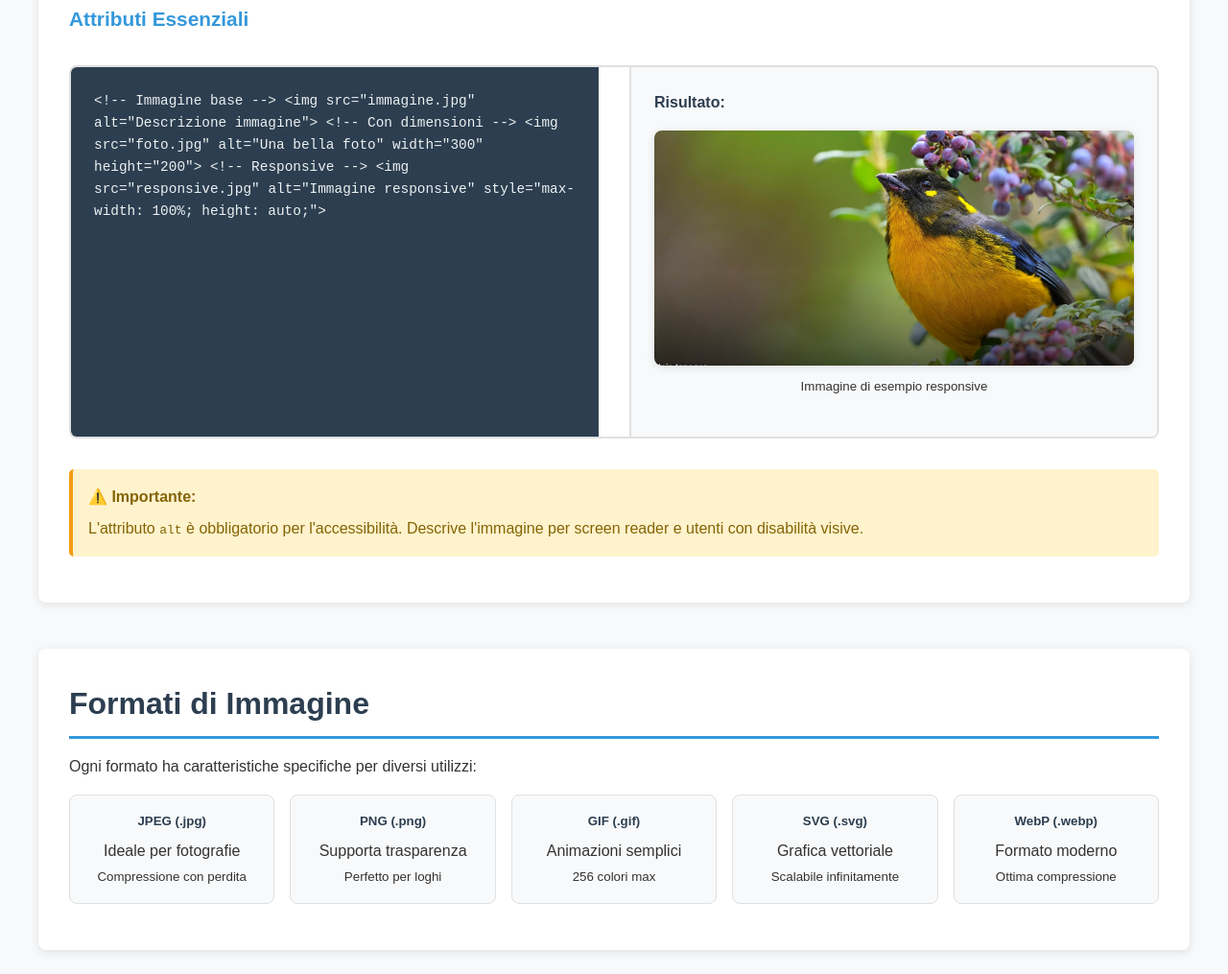
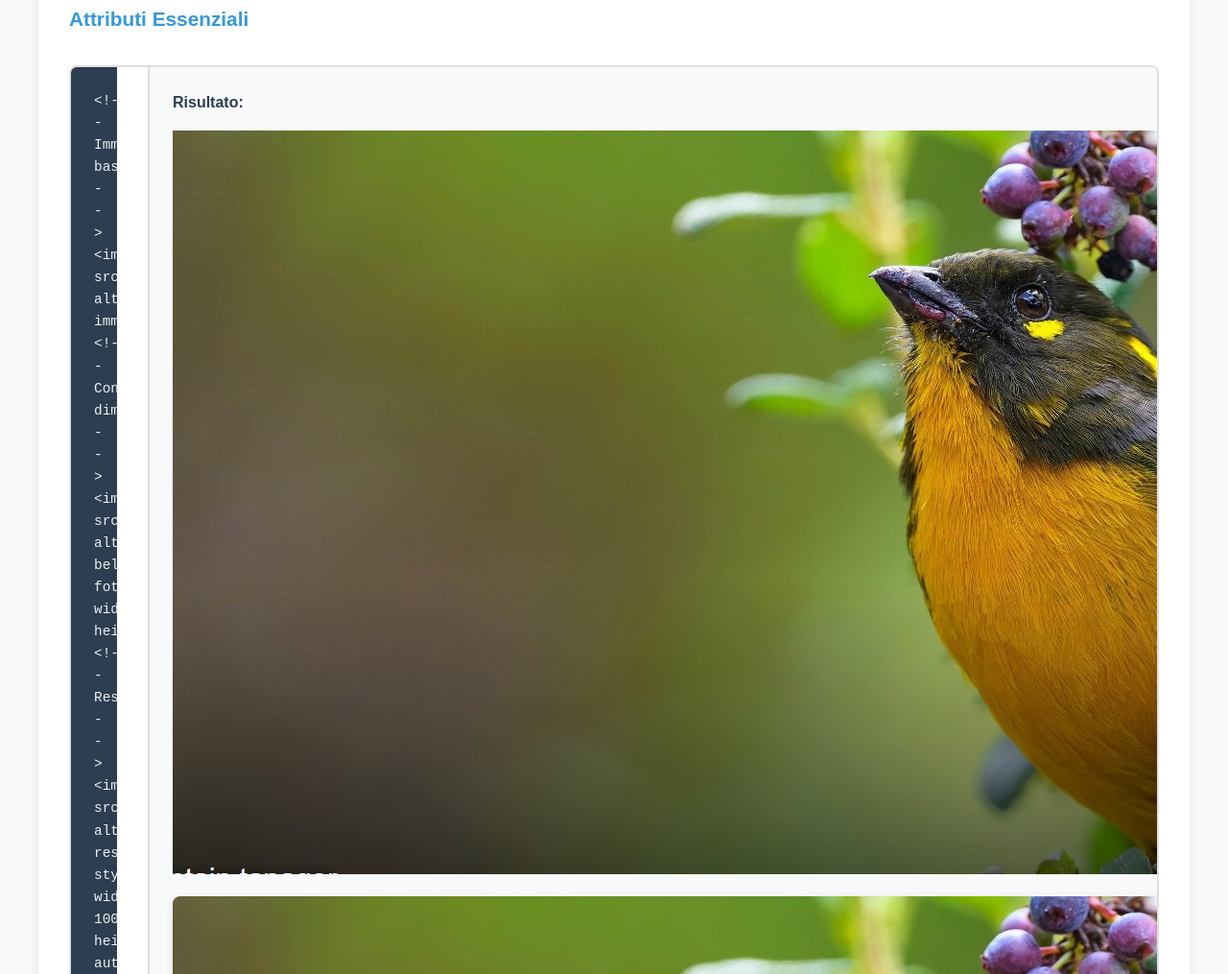
Before and after one commit to ProfCurci/html-css-tutorial, a plain HTML site: page images-media.html in a window 1280 px wide. Shown: the part 886-1901 px from the top of the page at 96% size. Drawn offline with Linux system fonts and the light colour scheme.

```diff
--- a/images-media.html
+++ b/images-media.html
@@ -521,6 +521,7 @@
             </div>
             <div class="demo-result">
               <h4>Risultato:</h4>
+              <img src="immagini/esempio1.jpg" alt="test immagine" />
               <div class="media-example">
                 <img
                   src="./immagini/esempio1.jpg"
```
